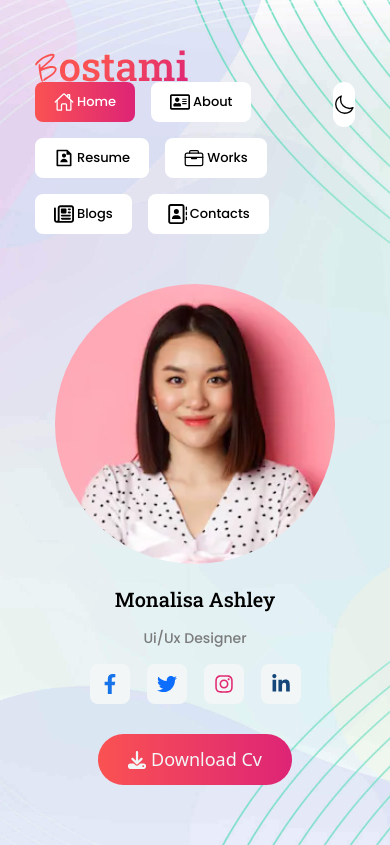
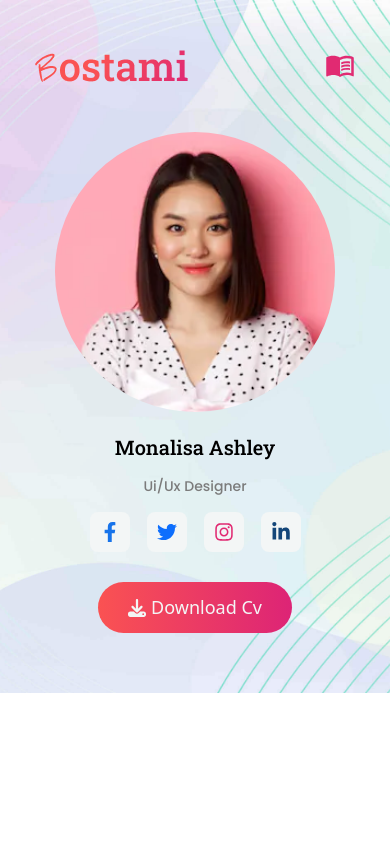
Before and after one commit to NasrinNizam/Bostami, a React (Vite) app: page / in a window 390 px wide. Built offline with nearby package versions, Linux system fonts and the light colour scheme.

Commit message:
change in navbar

```diff
--- a/src/Component/AboutCompo.jsx
+++ b/src/Component/AboutCompo.jsx
@@ -2,6 +2,8 @@ import React from 'react'
 
 export const AboutCompo = () => {
   return (
-    <div>AboutCompo</div>
+    <>
+
+    </>
   )
 }
--- a/src/Component/HomeCompo.jsx
+++ b/src/Component/HomeCompo.jsx
@@ -19,7 +19,7 @@ export const HomeCompo = () => {
         <h4 className="text-[14px] font-medium text-[#7b7b7b] mb-[15px] p-[4px 20px] mt-[15px] font-poppins">Ui/Ux Designer</h4>
       </div>
       <div className="social-info mb-[30px] flex gap-[17px] ">
-        <SocialButton icons={<FaFacebookF className="text-[#1773ea]" />}/>
+        <SocialButton iconLink='https://www.facebook.com/' icons={<FaFacebookF className="text-[#1773ea]" />}/>
         <SocialButton icons={<FaTwitter className="text-[#0d6efd]" />}/>
         <SocialButton icons={<FaInstagram className="text-[#e12a72]" />}/>
         <SocialButton icons={<FaLinkedinIn className="text-[#144679]" />}/>
--- a/src/Component/Navbar.jsx
+++ b/src/Component/Navbar.jsx
@@ -8,6 +8,7 @@ import { FaRegNewspaper } from "react-icons/fa6";
 import { FaRegAddressBook } from "react-icons/fa6";
 import { HiOutlineMoon } from "react-icons/hi2";
 import { CiSun } from "react-icons/ci";
+import { MdMenuBook } from "react-icons/md";
 
 
 export const Navbar = () => {
@@ -15,9 +16,12 @@ export const Navbar = () => {
     const darkMode = ()=>{
         setMode(!mode);
         document.body.classList.toggle('dark', !darkMode);
+    }
+    const [show , setShow]=useState(false)
+    const menu =()=>{
+        setShow(!show)
+    }
 
-    }
-    console.log(mode)
   return (
     <>
     <nav>
@@ -26,7 +30,33 @@ export const Navbar = () => {
                 <div className="logo-col">
                    <Link to="#"><img src="images/logo.png" alt="logo" /></Link>
                 </div>
-                <div className="menu flex">
+                <div className="relative">
+                <MdMenuBook onClick={menu} className="text-3xl text-[#e12a72] md:hidden" />
+                {
+                    show &&
+                    <div className="menu absolute top-[150%] right-0">
+                    <ul className="flex flex-col gap-4 text-[13px] font-medium font-poppins text-inherit ">
+                        <li><NavLink className={({ isActive }) =>isActive ? "px-[19px] gap-[3px] h-10 rounded-lg bg-gradient-to-r from-[#fa5252] to-[#dd2476] text-white flex items-center" : "px-[19px] gap-[3px] h-10 rounded-lg bg-[#fff] flex items-center hover:bg-gradient-to-r from-[#FA5252] to-[#DD2476] dark:bg-[#1d1d1d] dark:text-[#A6A6A6] hover:text-white"} to="/"> <IoHomeOutline className="text-xl" />Home</NavLink></li>
+
+                        <li><NavLink className={({ isActive }) =>isActive ? "px-[19px] gap-[3px] h-10 rounded-lg bg-gradient-to-r from-[#fa5252] to-[#dd2476] text-white flex items-center" : "px-[19px] gap-[3px] h-10 rounded-lg bg-[#fff] flex items-center hover:bg-gradient-to-r from-[#FA5252] to-[#DD2476] dark:bg-[#1d1d1d] dark:text-[#A6A6A6] hover:text-white"} to='/About'> <FaRegAddressCard className="text-xl" />About</NavLink></li>
+
+                        <li><NavLink className={({ isActive }) =>isActive ? "px-[19px] gap-[3px] h-10 rounded-lg bg-gradient-to-r from-[#fa5252] to-[#dd2476] text-white flex items-center" : "px-[19px] gap-[3px] h-10 rounded-lg bg-[#fff] flex items-center hover:bg-gradient-to-r from-[#FA5252] to-[#DD2476] dark:bg-[#1d1d1d] dark:text-[#A6A6A6] hover:text-white"} to='/Resume'> <RiFileUserLine className="text-xl" />Resume</NavLink></li>
+
+                        <li><NavLink className={({ isActive }) =>isActive ? "px-[19px] gap-[3px] h-10 rounded-lg bg-gradient-to-r from-[#fa5252] to-[#dd2476] text-white flex items-center" : "px-[19px] gap-[3px] h-10 rounded-lg bg-[#fff] flex items-center hover:bg-gradient-to-r from-[#FA5252] to-[#DD2476] dark:bg-[#1d1d1d] dark:text-[#A6A6A6] hover:text-white"} to='/Works'> <IoBriefcaseOutline className="text-xl" />Works</NavLink></li>
+
+                        <li><NavLink className={({ isActive }) =>isActive ? "px-[19px] gap-[3px] h-10 rounded-lg bg-gradient-to-r from-[#fa5252] to-[#dd2476] text-white flex items-center" : "px-[19px] gap-[3px] h-10 rounded-lg bg-[#fff] flex items-center hover:bg-gradient-to-r from-[#FA5252] to-[#DD2476] dark:bg-[#1d1d1d] dark:text-[#A6A6A6] hover:text-white"} to='/Blogs'> <FaRegNewspaper className="text-xl" />Blogs</NavLink></li>
+
+                        <li><NavLink className={({ isActive }) =>isActive ? "px-[19px] gap-[3px] h-10 rounded-lg bg-gradient-to-r from-[#fa5252] to-[#dd2476] text-white flex items-center" : "px-[19px] gap-[3px] h-10 rounded-lg bg-[#fff] flex items-center hover:bg-gradient-to-r from-[#FA5252] to-[#DD2476] dark:bg-[#1d1d1d] dark:text-[#A6A6A6] hover:text-white"} to='/Contact'> <FaRegAddressBook className="text-xl" />Contacts</NavLink></li>
+                    </ul>
+                    <div className="theme w-[45px] h-[45px] bg-white rounded-3xl mt-[30px] text-[22px] font-light flex justify-center items-center text-center hover:bg-gradient-to-r from-[#FA5252] to-[#DD2476] hover:text-white dark:bg-[#1d1d1d] dark:text-[#A6A6A6] transition duration-300" onClick={darkMode}>
+                        {mode? <CiSun /> :  <HiOutlineMoon/>}
+                    </div>
+                </div>
+                }
+                </div>
+
+               <div className="hidden md:block">
+               <div className="menu flex">
                     <ul className="flex flex-wrap gap-4 text-[13px] font-medium font-poppins text-inherit">
                         <li><NavLink className={({ isActive }) =>isActive ? "px-[19px] gap-[3px] h-10 rounded-lg bg-gradient-to-r from-[#fa5252] to-[#dd2476] text-white flex items-center" : "px-[19px] gap-[3px] h-10 rounded-lg bg-[#fff] flex items-center hover:bg-gradient-to-r from-[#FA5252] to-[#DD2476] dark:bg-[#1d1d1d] dark:text-[#A6A6A6] hover:text-white"} to="/"> <IoHomeOutline className="text-xl" />Home</NavLink></li>
 
@@ -44,6 +74,7 @@ export const Navbar = () => {
                         {mode? <CiSun /> :  <HiOutlineMoon/>}
                     </div>
                 </div>
+               </div>
             </div>
         </div>
     </nav>
--- a/src/Component/SocialButton.jsx
+++ b/src/Component/SocialButton.jsx
@@ -1,9 +1,9 @@
 import React from 'react'
 import { Link } from 'react-router-dom'
-export const SocialButton = ({icons}) => {
+export const SocialButton = ({icons , iconLink}) => {
   return (
     <>
-    <Link to="#" className="w-10 h-10 bg-[#f3f6f6] rounded-lg flex justify-center items-center text-xl">{icons}</Link>
+    <Link to={iconLink} className="w-10 h-10 bg-[#f3f6f6] rounded-lg flex justify-center items-center text-xl">{icons}</Link>
     </>
   )
 }
--- a/src/Pages/About.jsx
+++ b/src/Pages/About.jsx
@@ -1,7 +1,10 @@
 import React from 'react'
+import { AboutCompo } from '../Component/AboutCompo'
 
 export const About = () => {
   return (
-    <div> <h1 className="text-6xl text-center mt-10">About</h1></div>
+    <div>
+      <AboutCompo/>
+    </div>
   )
 }
```
